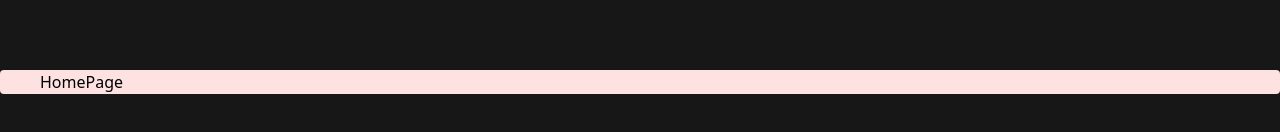
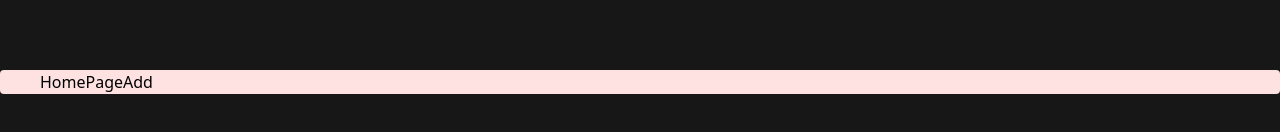
Before and after one commit to Juan-David-Orozco/mern-apicontext-posts, a React (Create React App) app in the folder client/: page / in a window 1280 px wide. Shown: the part 318-450 px from the top of the page. Built offline with nearby package versions, Linux system fonts and the light colour scheme.

Commit message:
configuracion contexto - hook useContext

```diff
--- a/client/src/App.js
+++ b/client/src/App.js
@@ -1,15 +1,18 @@
-import {HomePage, PostForm, NotFoundPage} from './pages/indexPages'
+import { HomePage, PostForm, NotFoundPage } from './pages/indexPages'
 import { Route, Routes } from "react-router-dom";
+import { PostContainer } from './context/postContext';
 
 export default function App() {
   return (
     <div className="bg-neutral-900 min-h-screen flex items-center">
       <div className="px-10 container bg-red-100 m-auto rounded">
-        <Routes>
-          <Route path="/" element={<HomePage/>}/>
-          <Route path="/new" element={<PostForm/>}/>
-          <Route path="*" element={<NotFoundPage/>}/>
-        </Routes>
+        <PostContainer>
+          <Routes>
+            <Route path="/" element={<HomePage/>}/>
+            <Route path="/new" element={<PostForm/>}/>
+            <Route path="*" element={<NotFoundPage/>}/>
+          </Routes>
+        </PostContainer>
       </div>
     </div>
   )
--- /dev/null
+++ b/client/src/context/postContext.js
@@ -0,0 +1,18 @@
+import { useState, createContext } from "react"
+
+export const context = createContext()
+
+export const PostContainer = ({children}) => {
+
+  const [posts, setPosts] = useState([])
+  console.log(posts)
+
+  return (
+    <context.Provider value={{
+      posts,
+      setPosts
+    }}>
+      {children}
+    </context.Provider>
+  )
+}
--- a/client/src/pages/HomePage.js
+++ b/client/src/pages/HomePage.js
@@ -1,5 +1,21 @@
+import { useContext } from 'react'
+import { context } from '../context/postContext'
+
 export function HomePage() {
+
+  const myContext = useContext(context)
+  console.log(myContext)
+
+  const onClick = () => {
+    console.log("click")
+  }
+
   return (
-    <div>HomePage</div>
+    <div>
+      HomePage
+      <button onClick={onClick}>
+        Add
+      </button>
+    </div>
   )
 }
--- a/client/src/pages/PostForm.js
+++ b/client/src/pages/PostForm.js
@@ -1,4 +1,11 @@
+import { useContext } from 'react'
+import { context } from '../context/postContext'
+
 export function PostForm() {
+
+  const {posts} = useContext(context)
+  console.log(posts)
+
   return (
     <div>PostForm</div>
   )
```
